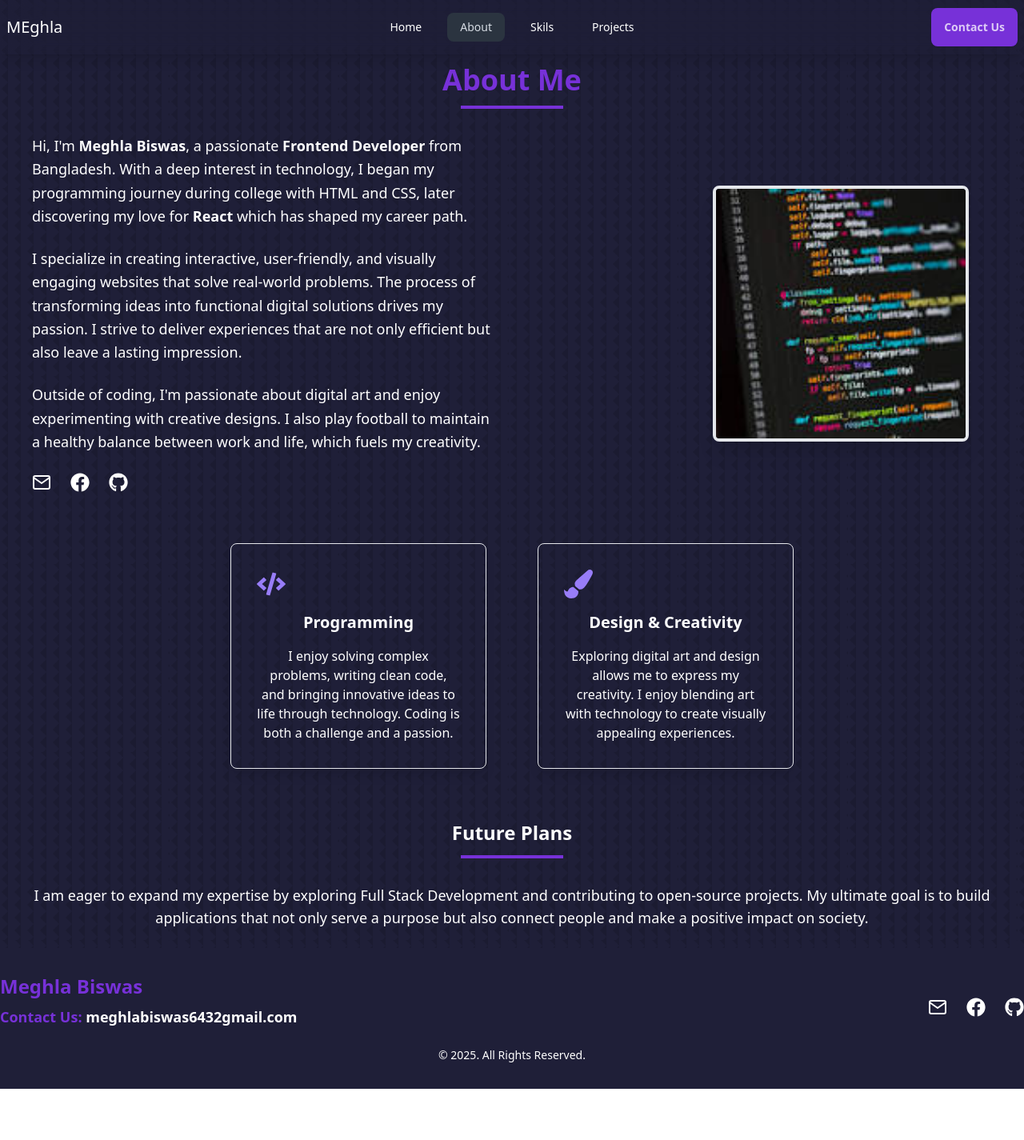
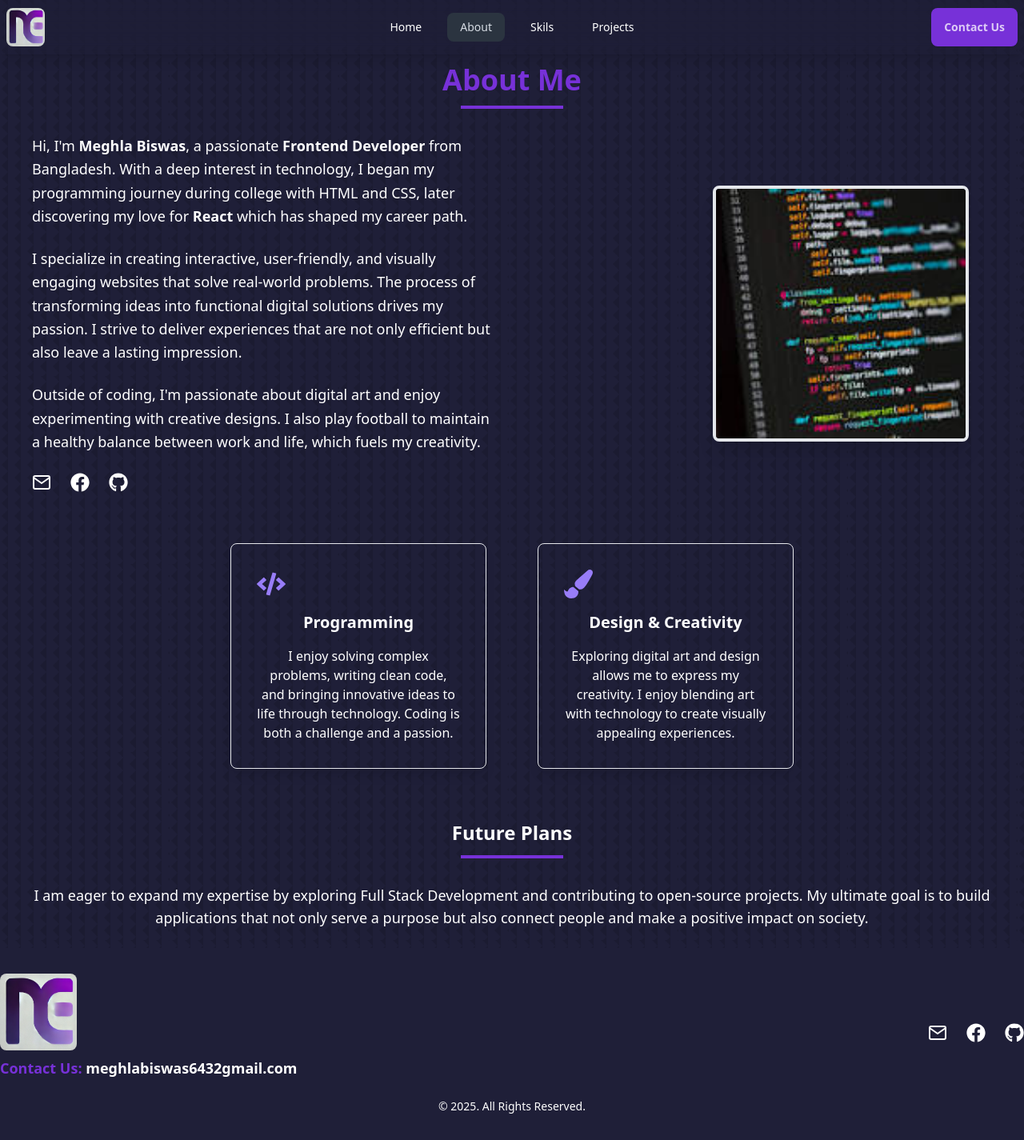
Before and after one commit to MeghlaB/MyPortfolio_Website, a React (Vite) app: page /about in a window 1280 px wide. Shown: the whole page at 80% size. Before the commit the page ends 1361 px from the top, so only its background shows below. Built offline with nearby package versions, Linux system fonts and the light colour scheme.

Commit message:
logo design

```diff
--- a/index.html
+++ b/index.html
@@ -2,7 +2,7 @@
 <html lang="en" data-theme="light">
   <head>
     <meta charset="UTF-8" />
-    <link rel="icon" type="image/svg+xml" href="/vite.svg" />
+    <link rel="icon" type="image/svg+xml" href="src/assets/icons/logo1.png" />
     <meta name="viewport" content="width=device-width, initial-scale=1.0" />
 
     <title>Personal PortFolio</title>
--- a/src/Components/Footer.jsx
+++ b/src/Components/Footer.jsx
@@ -1,6 +1,6 @@
 import { FaFacebook, FaGithub } from "react-icons/fa";
 import { FiMail } from "react-icons/fi";
-
+import logo from '../assets/icons/logo1.png'
 export default function Footer() {
     return (
         <footer className="flex flex-col bg-[#1F1F38] text-white py-8">
@@ -8,7 +8,7 @@ export default function Footer() {
                 {/* Footer Branding */}
                 <div className="text-center md:text-left">
                     <h5 className="text-2xl font-bold">
-                        <span className="text-hoverprimary">Meghla Biswas</span>
+                       <img src={logo} alt="" className="w-24 h-24 rounded-lg" />
                     </h5>
                     <h5 className="text-lg font-semibold mt-2">
                         <span className="text-hoverprimary">Contact Us:</span> meghlabiswas6432gmail.com
--- a/src/Components/Navbar.jsx
+++ b/src/Components/Navbar.jsx
@@ -1,6 +1,6 @@
 import React, { useContext } from 'react'
 import { Link, NavLink } from 'react-router-dom'
-
+import logo from '../assets/icons/logo1.png'
 
 export default function Navbar() {
 
@@ -37,7 +37,7 @@ export default function Navbar() {
                             {navLinks}
                         </ul>
                     </div>
-                    <a className=" font-fontfamily text-xl">MEghla</a>
+                    <img src={logo} alt=""  className='w-12 h-12 rounded-lg'/>
                 </div>
                 <div className="navbar-center hidden lg:flex">
                     <ul className="menu menu-horizontal px-1 gap-4">
```
Also changed, not shown: src/assets/icons/logo1.png (added).
